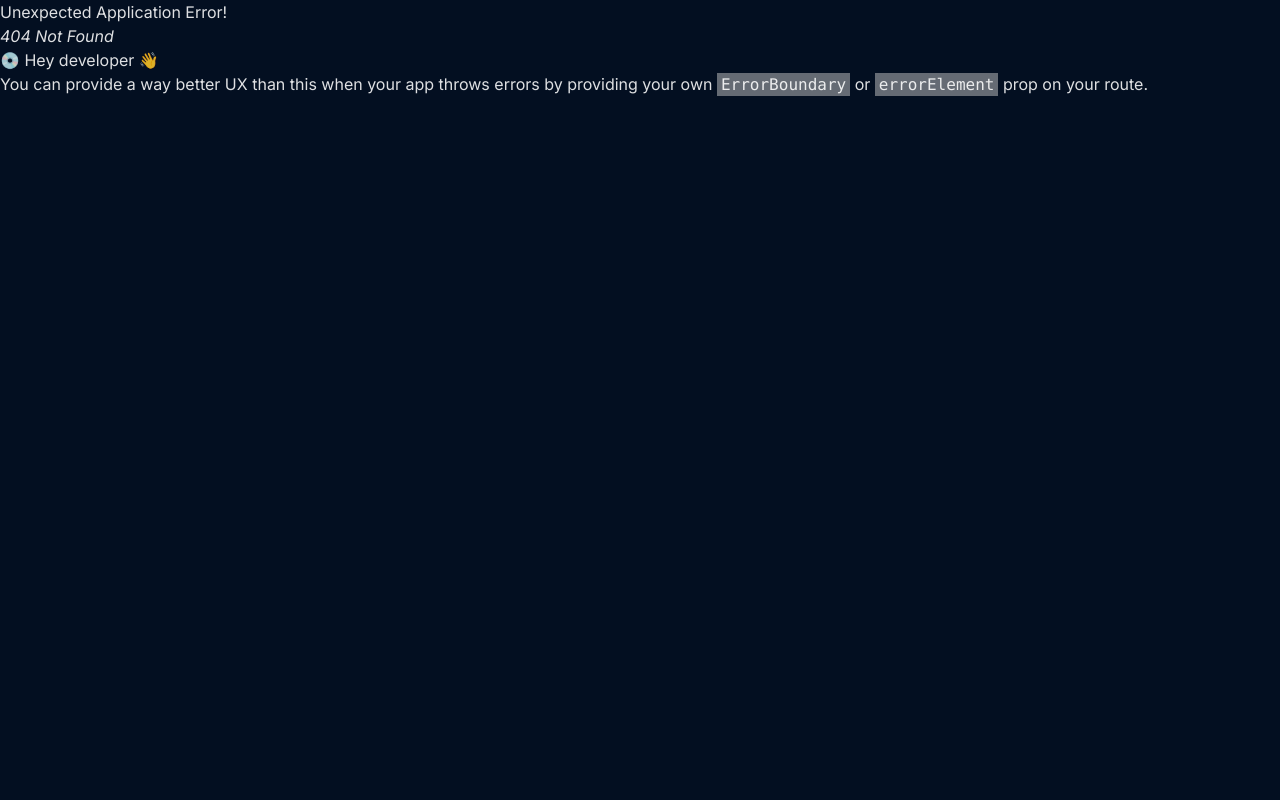
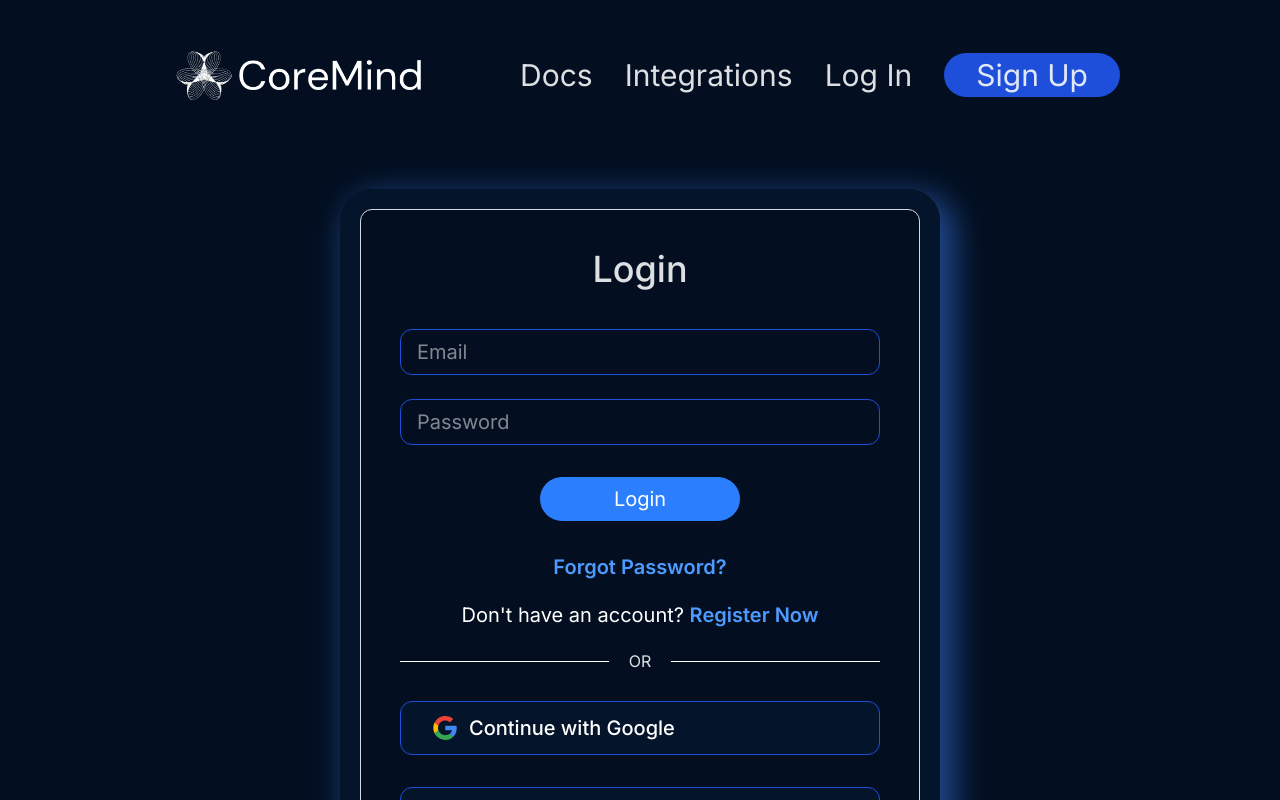
Before and after one commit to Rusz01/coremind, a React (Vite) app: page /auth/Login in a window 1280 px wide. Before the commit this address had no page. Shown: the top 800 px of the page. Built offline with nearby package versions, Linux system fonts and the light colour scheme.

Commit message:
Updating Login

```diff
--- a/src/components/Header.jsx
+++ b/src/components/Header.jsx
@@ -1,12 +1,12 @@
 import React from 'react'
 import coreMind_landscape from '/coreMind_landscape.png'
-import { useNavigate } from "react-router-dom";
+import { useNavigate, Link, NavLink } from "react-router-dom";
 
 function Header() {
   const navigate = useNavigate();
 
   return (
-    <div className='flex justify-between items-center'>
+    <Link className='flex justify-between items-center'>
       <img
         src={coreMind_landscape}
         alt="Coremind Logo"
@@ -16,20 +16,16 @@ function Header() {
       <ul className='flex space-x-8 text-3xl items-center'>
          <li>Docs</li>
          <li>Integrations</li>
-         <li
-           onClick={() => navigate("/login", { state: { mode: "Login" } })}
-           className="cursor-pointer hover:underline"
-         >
-           Log In
+         <li>
+           <NavLink to="/auth/Login">Log In</NavLink>
          </li>
-         <li
-           onClick={() => navigate("/login", { state: { mode: "Register" } })}
-           className='bg-custom-blue rounded-3xl px-8 py-1 cursor-pointer hover:scale-105 transition'
-         >
-           Sign Up
+         <li>
+           <NavLink to="/auth/Register" className='bg-custom-blue rounded-3xl px-8 py-1 cursor-pointer hover:scale-105 transition'>
+             Sign Up
+           </NavLink>
          </li>
       </ul>
-    </div>
+    </Link>
   )
 }
 
--- a/src/main.jsx
+++ b/src/main.jsx
@@ -19,7 +19,7 @@ const router = createBrowserRouter(
       <>
 
         <Route path="/" element={<Home />} />
-        <Route path="/login" element={<Login />} />
+        <Route path="/auth/:mode" element={<Login />} />
 
       </>
     )
--- a/src/pages/home/Home_Top.jsx
+++ b/src/pages/home/Home_Top.jsx
@@ -19,7 +19,7 @@ function Home_Top() {
          <h1 className='text-6xl font-medium mb-5'>TURN CONVERSATIONS INTO SMART ACTIONS</h1>
          <p className='mb-5'>AI- powered document management, search and editing across local and cloud platforms.</p>
          <div>
-            <button  onClick={() => navigate("/login", { state: { mode: "Register" } })}  className='bg-custom-blue py-2 px-8 rounded-2xl mr-5 transition-all duration-200 hover:scale-105 hover:cursor-pointer'>Sign Up</button>
+            <button  onClick={() => navigate("/auth/Register")}  className='bg-custom-blue py-2 px-8 rounded-2xl mr-5 transition-all duration-200 hover:scale-105 hover:cursor-pointer'>Sign Up</button>
             <button className='border border-custom-white py-2 px-8 rounded-2xl transition-all duration-200 hover:scale-105 hover:cursor-pointer'>Connect Account</button>
          </div>
       </div>
--- a/src/pages/login/Login.jsx
+++ b/src/pages/login/Login.jsx
@@ -1,59 +1,68 @@
-import React, {useState} from 'react'
+import React from 'react'
 import { Border_Card, Header } from '../../components'
 import Other_Login from './Other_Login'
-import { useLocation } from "react-router-dom";
+import { useParams, useNavigate } from "react-router-dom";
 
 import google from '../../assets/company_logos/google.svg'
 import microsoft from '../../assets/company_logos/microsoft.svg'
 
-
 function Login() {
- const location = useLocation();
-  const mode = location.state?.mode || "Login";
-
-   const [loginState, setLoginState] = useState( mode );
+  const { mode } = useParams();           // "Login" or "Register"
+  const navigate = useNavigate();
 
   return (
     <div className='pt-10 lg:px-40 lg:max-w-400 mx-auto'>
       <Header />
 
       <div className="flex justify-center items-center mt-20">
-
         <div className="md:w-150 ">
           <Border_Card>
             <div className="px-5 py-5">
-            <h2 className='text-4xl text-center font-medium mb-10'>{loginState}</h2>
+              <h2 className='text-4xl text-center font-medium mb-10'>{mode}</h2>
+
               <form className='mt-5 flex flex-col justify-center items-center text-xl'>
-
-               {loginState === 'Register' ?  <input type="text" placeholder="Full Name" className='border border-custom-blue rounded-xl p-2 px-4 w-full mb-6 text-white' /> : <></>}
-
+                {mode === 'Register' && (
+                  <input
+                    type="text"
+                    placeholder="Full Name"
+                    className='border border-custom-blue rounded-xl p-2 px-4 w-full mb-6 text-white'
+                  />
+                )}
 
                 <input type="email" placeholder="Email" className='border border-custom-blue rounded-xl p-2 px-4 w-full mb-6 text-white' />
                 <input type="password" placeholder="Password" className='border border-custom-blue rounded-xl p-2 px-4 w-full mb-8 text-white' />
-               <button type="submit" className='bg-blue-500 text-white p-2 w-50 rounded-4xl cursor-pointer hover:scale-105 transition-transform duration-200'>{loginState}</button>
+                <button type="submit" className='bg-blue-500 text-white p-2 w-50 rounded-4xl cursor-pointer hover:scale-105 transition-transform duration-200'>
+                  {mode}
+                </button>
               </form>
 
+              {mode === 'Login' ? (
+                <>
+                  <p className='text-accent-blue text-center text-xl mt-8 font-semibold cursor-pointer hover:scale-105 transition-transform duration-200'>
+                    <a href="#">Forgot Password?</a>
+                  </p>
 
-
-
-               {loginState === 'Login' ?
-               <>
-
-               <p className='text-accent-blue text-center text-xl mt-8 font-semibold cursor-pointer hover:scale-105 transition-transform duration-200'><a href="#"> Forgot Password?</a></p>
-
-                <p className='text-center text-white text-xl mt-5'>Don't have an account? <span
-                onClick={() => setLoginState('Register')}
-                className='text-accent-blue font-semibold cursor-pointer hover:scale-105 transition-transform duration-200'>
-                Register Now</span></p>
-                </> :
-
-               <p className='text-center text-white text-xl mt-5'>Already have an account? <span
-                onClick={() => setLoginState('Login')}
-                className='text-accent-blue font-semibold cursor-pointer hover:scale-105 transition-transform duration-200'>
-                Login Now</span></p>
-               }
-
-
+                  <p className='text-center text-white text-xl mt-5'>
+                    Don't have an account?{" "}
+                    <span
+                      onClick={() => navigate('/auth/Register')}
+                      className='text-accent-blue font-semibold cursor-pointer hover:scale-105 transition-transform duration-200'
+                    >
+                      Register Now
+                    </span>
+                  </p>
+                </>
+              ) : (
+                <p className='text-center text-white text-xl mt-5'>
+                  Already have an account?{" "}
+                  <span
+                    onClick={() => navigate('/auth/Login')}
+                    className='text-accent-blue font-semibold cursor-pointer hover:scale-105 transition-transform duration-200'
+                  >
+                    Login Now
+                  </span>
+                </p>
+              )}
 
               <div className="flex items-center justify-center mt-5 mb-7">
                 <hr className='border-white w-2/4' />
@@ -61,25 +70,13 @@ function Login() {
                 <hr className='border-white w-2/4' />
               </div>
 
-
-         <Other_Login
-           img={google}
-           text="Google"
-         />
-         <Other_Login
-           img={microsoft}
-           text="Microsoft"
-         />
-
-
+              <Other_Login img={google} text="Google" />
+              <Other_Login img={microsoft} text="Microsoft" />
 
               <p className='text-center mt-15'>&copy; {new Date().getFullYear()} CoreMind. All rights reserved.</p>
             </div>
-
           </Border_Card>
         </div>
-
-
       </div>
     </div>
   )
```
Lines whose indentation alone changed are shown as unchanged.
